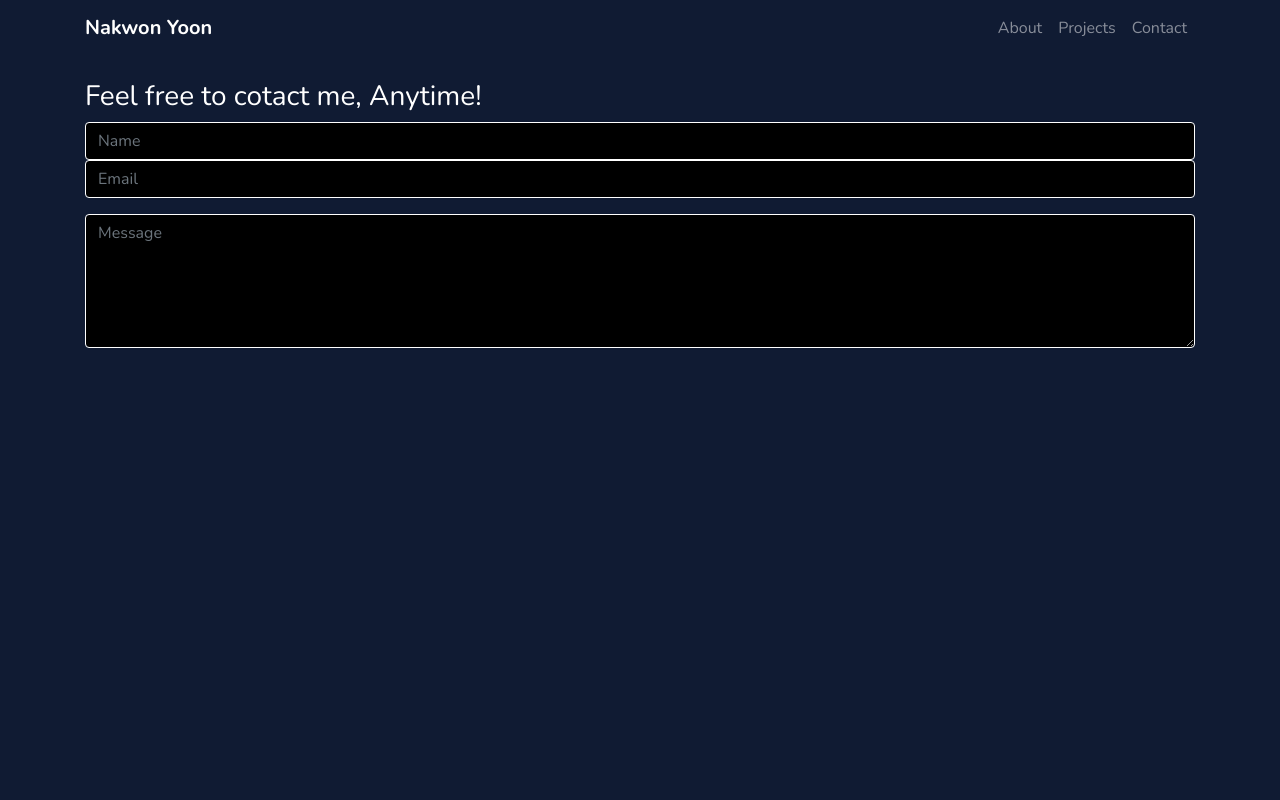
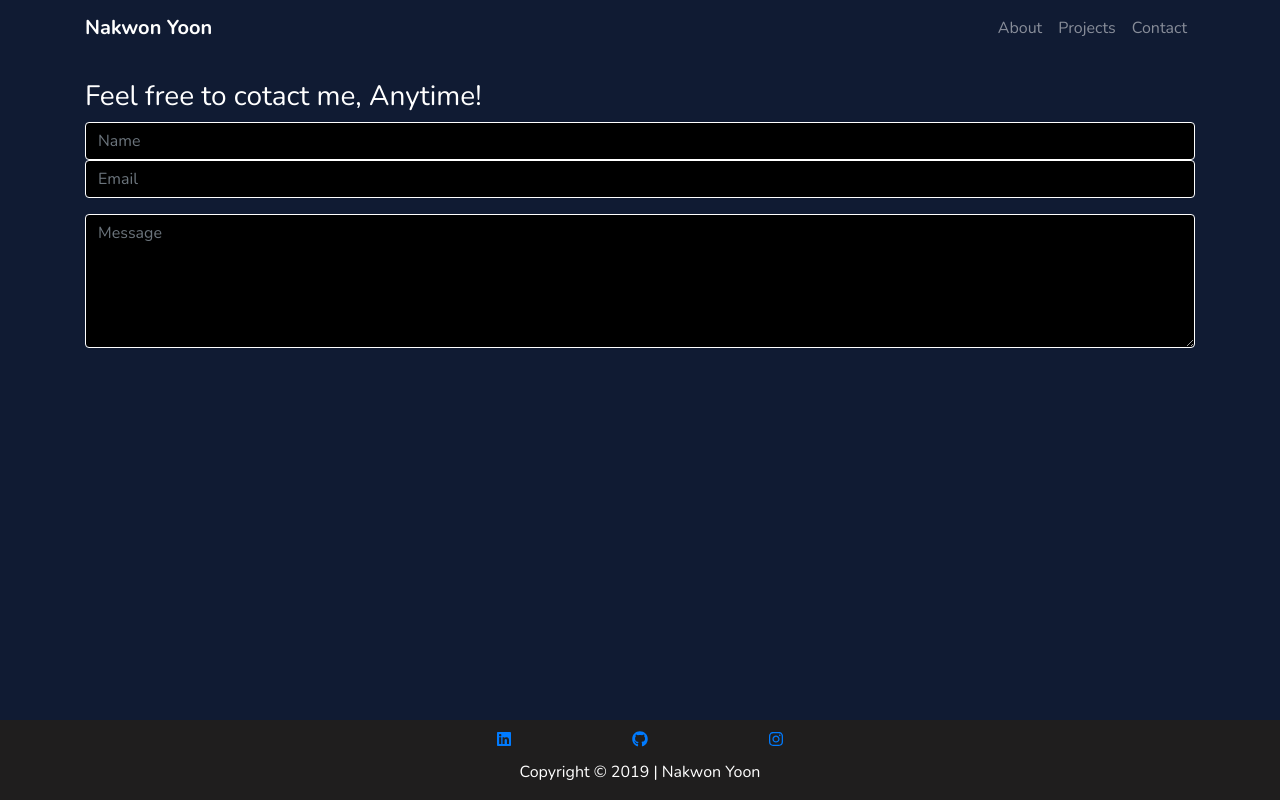
Before and after one commit to Nakwonyoon/Portfolio, a plain HTML site: page contact.html in a window 1280 px wide. Drawn offline with nearby package versions, Linux system fonts and the light colour scheme.

Commit message:
adding footer

```diff
--- a/contact.html
+++ b/contact.html
@@ -55,6 +55,34 @@
   <div class="form-group">
     <textarea class="form-control" id="message" rows="5" placeholder = "Message" style = "background-color: black; border-color: white;"></textarea>
   </div>
+  <footer class="fixed-bottom">
+    <div class="row">
+        <div class="col-sm-3 col-md-3 col-lg-4"></div>
+
+        <div class="col-xs-12 col-sm-6 col-md-6 col-lg-4">
+            <ul class="nav">
+                <li class="nav-item ml-auto mx-auto"><a href="https://www.linkedin.com/in/nakwon-yoon-39099616a/"
+                        class="nav-link"><i class="fab fa-linkedin"></i></a></li>
+                <li class="nav-item ml-auto mx-auto"><a href="https://github.com/Nakwonyoon" class="nav-link"><i
+                            class="fab fa-github"></i></a></li>
+                <li class="nav-item ml-auto mx-auto"><a href="#" class="nav-link"><i
+                            class="fab fa-instagram"></i></a></li>
+            </ul>
+        </div>
+
+        <div class="col-sm-3 col-md-3 col-lg-4"></div>
+    </div>
+
+    <div class="row">
+        <div class="col-sm-3 col-md-4 col-lg-4"></div>
+
+        <div class="col-xs-12 col-sm-6 col-md-4 col-lg-4">
+            <p id="copyright">Copyright &copy; 2019 | Nakwon Yoon</p>
+        </div>
+
+        <div class="col-sm-3 col-md-4 col-lg-4"></div>
+    </div>
+</footer>
 
 
 
```
Also changed, not shown: index.html (+1 -1 lines).
